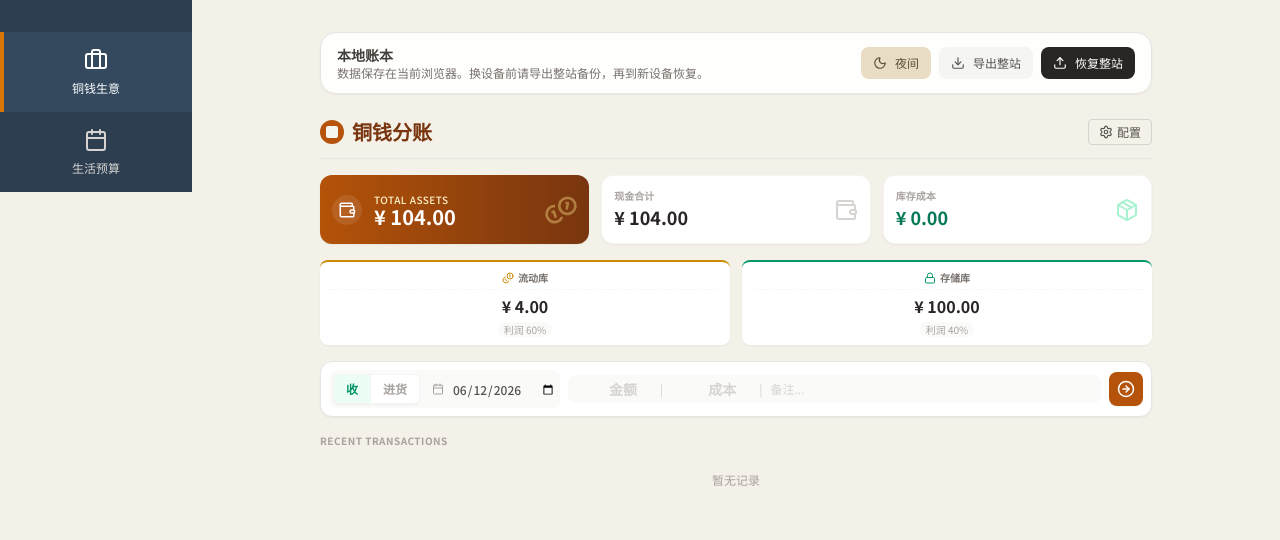
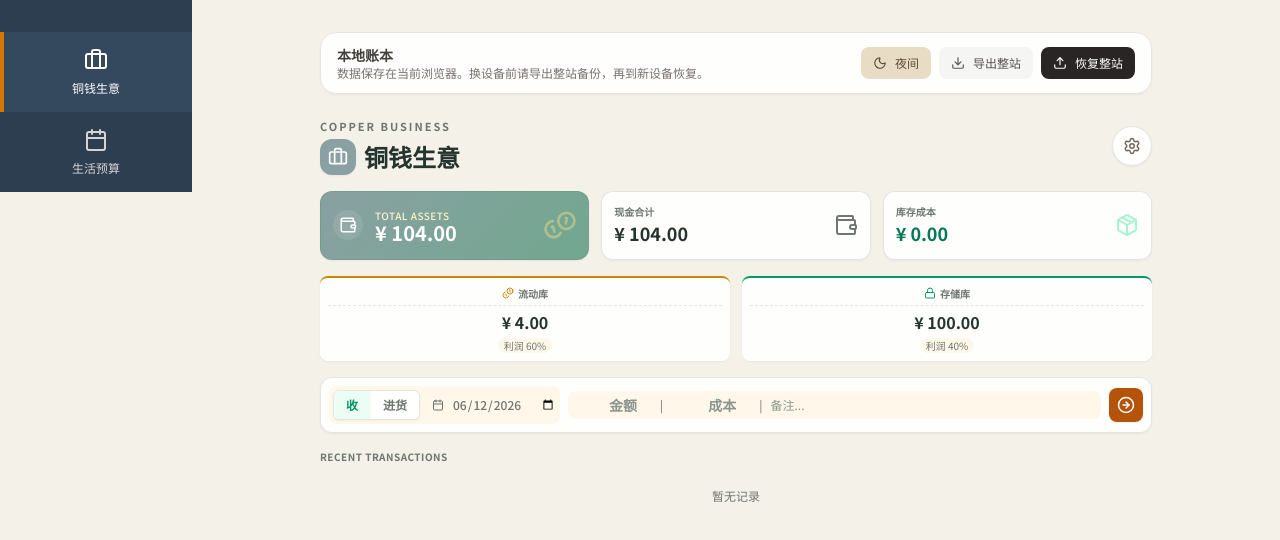
Before and after one commit to mianfeng/Daily-Ledger-, a React (Vite) app: page / in a window 1280 px wide. Both pictures are taken after a click on the element "铜钱生意". Shown: the top 540 px of the page. Built offline with nearby package versions, Linux system fonts and the light colour scheme.

Commit message:
Unify copper shop UI theme

```diff
--- a/App.tsx
+++ b/App.tsx
@@ -260,7 +260,7 @@ const App: React.FC = () => {
         )}
 
         {currentView === ViewType.COPPER ? (
-          <CopperShop data={ledger.copper} setData={setCopperData} />
+          <CopperShop data={ledger.copper} setData={setCopperData} theme={theme} />
         ) : (
           <DailyLedger
             appControls={appControls}
--- a/components/CopperShop.tsx
+++ b/components/CopperShop.tsx
@@ -2,6 +2,7 @@ import React, { useEffect, useMemo, useState } from 'react';
 import {
   Archive,
   ArrowRightCircle,
+  Briefcase,
   Calendar,
   Coins,
   Download,
@@ -13,6 +14,7 @@ import {
   TrendingUp,
   Upload,
   Wallet,
+  X,
 } from 'lucide-react';
 import {
   Bar,
@@ -69,9 +71,10 @@ type CopperTrendMode = 'flow' | 'inventory';
 interface CopperShopProps {
   data: CopperData;
   setData: React.Dispatch<React.SetStateAction<CopperData>>;
+  theme: 'light' | 'dark';
 }
 
-export const CopperShop: React.FC<CopperShopProps> = ({ data, setData }) => {
+export const CopperShop: React.FC<CopperShopProps> = ({ data, setData, theme }) => {
   const [showSettings, setShowSettings] = useState(false);
   const [ratioDraft, setRatioDraft] = useState<CopperRatios>(data.ratios);
   const [inventoryEntryAmount, setInventoryEntryAmount] = useState('');
@@ -158,6 +161,18 @@ export const CopperShop: React.FC<CopperShopProps> = ({ data, setData }) => {
     () => data.transactions.filter((transaction) => transaction.isLegacyLocked).length,
     [data.transactions],
   );
+  const isDark = theme === 'dark';
+  const chartGridColor = isDark ? 'rgba(255,255,255,0.10)' : '#E7E1D4';
+  const chartTickColor = isDark ? '#BFC9C1' : '#7D7165';
+  const tooltipStyle = {
+    background: isDark ? '#202820' : 'rgba(255, 255, 255, 0.96)',
+    borderRadius: '10px',
+    border: isDark ? '1px solid rgba(255,255,255,0.12)' : '1px solid rgba(77,91,82,0.12)',
+    boxShadow: '0 18px 34px -22px rgba(0, 0, 0, 0.45)',
+    color: isDark ? '#EDF2EA' : '#26342F',
+    fontSize: '11px',
+    padding: '6px 8px',
+  };
 
   const handleAddTransaction = () => {
     const amount = Number(form.amount);
@@ -332,26 +347,47 @@ export const CopperShop: React.FC<CopperShopProps> = ({ data, setData }) => {
   };
 
   return (
-    <div className="space-y-4 animate-fade-in pb-10">
-      <div className="flex justify-between items-center border-b pb-3 border-stone-200">
-        <h1 className="text-xl font-bold text-amber-900 flex items-center gap-2">
-          <div className="relative w-6 h-6">
-            <div className="absolute inset-0 bg-amber-700 rounded-full"></div>
-            <div className="absolute inset-1.5 bg-[#F5F5F0] rounded-sm"></div>
+    <div className={`copper-shop copper-shop-${theme} space-y-4 animate-fade-in pb-10`}>
+      <div className="flex justify-between items-center gap-3">
+        <div>
+          <div className="text-[11px] font-bold uppercase tracking-[0.18em] text-[#8b8175]">
+            Copper Business
           </div>
-          铜钱分账
-        </h1>
+          <h1 className="mt-1 text-2xl font-black text-[#3f4842] flex items-center gap-2">
+            <span className="rounded-xl bg-[#8aa0a2] p-2 text-white shadow-sm">
+              <Briefcase size={20} />
+            </span>
+            铜钱生意
+          </h1>
+        </div>
         <button
-          onClick={() => setShowSettings((prev) => !prev)}
-          className="flex items-center gap-1 px-2.5 py-1 text-xs text-stone-600 border border-stone-300 rounded hover:bg-stone-100 transition-colors"
+          onClick={() => setShowSettings(true)}
+          className="rounded-full border border-stone-200 bg-white/80 p-2.5 text-[#70685f] shadow-sm"
+          title="配置"
         >
-          <Settings size={14} /> 配置
+          <Settings size={18} />
         </button>
       </div>
 
       {showSettings && (
-        <div className="bg-white p-4 rounded-xl shadow-lg border-t-4 border-stone-400 space-y-4">
-          <div>
+        <div className="copper-sheet-overlay" onClick={() => setShowSettings(false)}>
+        <div className="copper-sheet space-y-4" onClick={(event) => event.stopPropagation()}>
+          <div className="mx-auto mb-1 h-1 w-10 rounded-full bg-stone-300" />
+          <div className="flex items-center justify-between gap-3">
+            <h2 className="flex items-center gap-2 text-base font-black">
+              <Settings size={17} />
+              铜钱设置
+            </h2>
+            <button
+              onClick={() => setShowSettings(false)}
+              className="rounded-full border border-stone-200 bg-white/80 p-2 text-stone-500"
+              title="关闭"
+            >
+              <X size={16} />
+            </button>
+          </div>
+
+          <div className="rounded-2xl border border-stone-200 bg-white/80 p-3">
             <h3 className="font-bold text-sm mb-3">利润分配比例 (总和须为100)</h3>
             <div className="grid grid-cols-2 gap-3 mb-3">
               <div>
@@ -385,13 +421,13 @@ export const CopperShop: React.FC<CopperShopProps> = ({ data, setData }) => {
             </div>
             <button
               onClick={handleSaveSettings}
-              className="w-full bg-amber-700 text-white py-1.5 rounded hover:bg-amber-800 text-sm"
+              className="w-full bg-[#4f7f8c] text-white py-2 rounded-xl hover:bg-[#426f79] text-sm font-bold"
             >
               保存比例
             </button>
           </div>
 
-          <div className="pt-4 border-t border-stone-100">
+          <div className="rounded-2xl border border-stone-200 bg-white/80 p-3">
             <h3 className="font-bold text-sm mb-3">库存成本补录</h3>
             <div className="flex flex-col md:flex-row gap-2">
               <input
@@ -417,7 +453,7 @@ export const CopperShop: React.FC<CopperShopProps> = ({ data, setData }) => {
             </div>
           </div>
 
-          <div className="pt-4 border-t border-stone-100">
+          <div className="rounded-2xl border border-stone-200 bg-white/80 p-3">
             <h3 className="font-bold text-sm mb-3">盘点设置总额</h3>
             <div className="flex flex-col md:flex-row gap-2">
               <input
@@ -443,7 +479,7 @@ export const CopperShop: React.FC<CopperShopProps> = ({ data, setData }) => {
             </div>
           </div>
 
-          <div className="pt-3 border-t flex gap-2">
+          <div className="pt-1 flex gap-2">
             <button
               onClick={() => exportCopperToExcel(data)}
               className="flex items-center gap-1 px-3 py-1.5 bg-blue-500 text-white rounded text-xs hover:bg-blue-600"
@@ -455,6 +491,7 @@ export const CopperShop: React.FC<CopperShopProps> = ({ data, setData }) => {
               <input type="file" hidden onChange={handleImport} accept=".xlsx,.xls" />
             </label>
           </div>
+        </div>
         </div>
       )}
 
@@ -682,19 +719,19 @@ export const CopperShop: React.FC<CopperShopProps> = ({ data, setData }) => {
                     data={trendSummary.flowData}
                     margin={{ top: 8, right: 8, left: -18, bottom: 0 }}
                   >
-                    <CartesianGrid strokeDasharray="3 3" vertical={false} stroke="#F3F4F6" />
+                    <CartesianGrid strokeDasharray="3 3" vertical={false} stroke={chartGridColor} />
                     <XAxis
                       dataKey="shortDate"
                       axisLine={false}
                       interval="preserveStartEnd"
                       minTickGap={18}
-                      tick={{ fontSize: 9, fill: '#9CA3AF' }}
+                      tick={{ fontSize: 9, fill: chartTickColor }}
                       tickLine={false}
                     />
                     <YAxis
                       axisLine={false}
                       tickFormatter={(value) => formatCompactAmount(Number(value))}
-                      tick={{ fontSize: 9, fill: '#9CA3AF' }}
+                      tick={{ fontSize: 9, fill: chartTickColor }}
                       tickLine={false}
                       width={34}
                     />
@@ -704,18 +741,12 @@ export const CopperShop: React.FC<CopperShopProps> = ({ data, setData }) => {
                         name,
                       ]}
                       labelFormatter={(label) => `日期: ${label}`}
-                      contentStyle={{
-                        borderRadius: '8px',
-                        border: 'none',
-                        boxShadow: '0 10px 24px -16px rgba(0, 0, 0, 0.35)',
-                        fontSize: '11px',
-                        padding: '6px 8px',
-                      }}
+                      contentStyle={tooltipStyle}
                     />
                     <Bar
                       dataKey="income"
                       name="收入"
-                      fill="#10B981"
+                      fill="#6FA88D"
                       radius={[4, 4, 0, 0]}
                       maxBarSize={14}
                     />
@@ -723,7 +754,7 @@ export const CopperShop: React.FC<CopperShopProps> = ({ data, setData }) => {
                       type="monotone"
                       dataKey="profitTrend"
                       name="利润均线"
-                      stroke="#2563EB"
+                      stroke="#C58E62"
                       strokeWidth={2.5}
                       dot={false}
                       activeDot={{ r: 3 }}
@@ -734,39 +765,33 @@ export const CopperShop: React.FC<CopperShopProps> = ({ data, setData }) => {
                     data={chartData}
                     margin={{ top: 8, right: 8, left: -18, bottom: 0 }}
                   >
-                    <CartesianGrid strokeDasharray="3 3" vertical={false} stroke="#F3F4F6" />
+                    <CartesianGrid strokeDasharray="3 3" vertical={false} stroke={chartGridColor} />
                     <XAxis
                       dataKey="shortDate"
                       axisLine={false}
                       interval="preserveStartEnd"
                       minTickGap={18}
-                      tick={{ fontSize: 9, fill: '#9CA3AF' }}
+                      tick={{ fontSize: 9, fill: chartTickColor }}
                       tickLine={false}
                     />
                     <YAxis
                       axisLine={false}
                       domain={['auto', 'auto']}
                       tickFormatter={(value) => formatCompactAmount(Number(value))}
-                      tick={{ fontSize: 9, fill: '#D97706' }}
+                      tick={{ fontSize: 9, fill: chartTickColor }}
                       tickLine={false}
                       width={34}
                     />
                     <Tooltip
                       formatter={(value: number) => formatMoney(Number(value))}
                       labelFormatter={(label) => `日期: ${label}`}
-                      contentStyle={{
-                        borderRadius: '8px',
-                        border: 'none',
-                        boxShadow: '0 10px 24px -16px rgba(0, 0, 0, 0.35)',
-                        fontSize: '11px',
-                        padding: '6px 8px',
-                      }}
+                      contentStyle={tooltipStyle}
                     />
                     <Line
                       type="monotone"
                       dataKey="inventoryCost"
                       name="库存成本"
-                      stroke="#D97706"
+                      stroke="#8AA0A2"
                       strokeWidth={2.5}
                       dot={false}
                       activeDot={{ r: 3 }}
@@ -875,7 +900,7 @@ export const CopperShop: React.FC<CopperShopProps> = ({ data, setData }) => {
                   </div>
                   <button
                     onClick={() => handleDeleteTransaction(transaction.id)}
-                    className={`p-1 rounded transition-colors opacity-0 group-hover:opacity-100 ${
+                    className={`p-1 rounded transition-colors opacity-100 md:opacity-0 md:group-hover:opacity-100 ${
                       transaction.isLegacyLocked
                         ? 'text-stone-200 cursor-not-allowed'
                         : 'text-stone-300 hover:text-red-500'
--- a/index.css
+++ b/index.css
@@ -303,3 +303,126 @@ body {
     linear-gradient(135deg, rgba(82, 139, 153, 0.96), rgba(57, 105, 113, 0.98)),
     #4f7f8c;
 }
+
+.copper-shop {
+  --copper-text: #26342f;
+  --copper-muted: #6f766f;
+  --copper-surface: rgba(255, 255, 255, 0.9);
+  --copper-soft: #fff7ea;
+  --copper-border: rgba(77, 91, 82, 0.15);
+  --copper-blue: #8aa0a2;
+  --copper-green: #8fb795;
+  --copper-amber: #d2a76d;
+  --copper-red: #cf7f73;
+}
+
+.copper-shop-dark {
+  --copper-text: #edf2ea;
+  --copper-muted: #c0cbc2;
+  --copper-surface: #202820;
+  --copper-soft: #2a3329;
+  --copper-border: rgba(255, 255, 255, 0.12);
+  --copper-blue: #6fa9b8;
+  --copper-green: #83bd8b;
+  --copper-amber: #d8b763;
+  --copper-red: #dc8b82;
+}
+
+.copper-shop,
+.copper-shop h1,
+.copper-shop h2,
+.copper-shop h3 {
+  color: var(--copper-text);
+}
+
+.copper-shop .bg-white,
+.copper-shop .bg-white\/80,
+.copper-shop .bg-white\/90 {
+  background-color: var(--copper-surface);
+}
+
+.copper-shop .bg-stone-50,
+.copper-shop .bg-stone-100 {
+  background-color: var(--copper-soft);
+}
+
+.copper-shop .border-stone-100,
+.copper-shop .border-stone-200,
+.copper-shop .border-stone-300 {
+  border-color: var(--copper-border);
+}
+
+.copper-shop .text-stone-300,
+.copper-shop .text-stone-400,
+.copper-shop .text-stone-500,
+.copper-shop .text-stone-600,
+.copper-shop .text-\[\#8b8175\] {
+  color: var(--copper-muted);
+}
+
+.copper-shop .text-stone-700,
+.copper-shop .text-stone-800,
+.copper-shop .text-amber-900,
+.copper-shop .text-\[\#3f4842\] {
+  color: var(--copper-text);
+}
+
+.copper-shop .bg-gradient-to-r {
+  background:
+    linear-gradient(135deg, rgba(138, 160, 162, 0.96), rgba(111, 168, 141, 0.94)),
+    var(--copper-blue);
+  border: 1px solid rgba(77, 91, 82, 0.12);
+}
+
+.copper-shop-dark .bg-gradient-to-r {
+  background:
+    linear-gradient(135deg, rgba(43, 93, 111, 0.96), rgba(49, 91, 65, 0.96)),
+    #17343a;
+}
+
+.copper-shop input,
+.copper-sheet input {
+  border-color: var(--copper-border);
+  color: var(--copper-text);
+}
+
+.copper-shop input::placeholder,
+.copper-sheet input::placeholder {
+  color: #8a958d;
+}
+
+.copper-shop-dark input,
+.copper-shop-dark .copper-sheet input {
+  background: #172017;
+  border-color: rgba(255, 255, 255, 0.16);
+  color: var(--copper-text);
+}
+
+.copper-sheet-overlay {
+  position: fixed;
+  inset: 0;
+  z-index: 80;
+  display: flex;
+  align-items: center;
+  justify-content: center;
+  padding: 18px;
+  background: rgba(13, 18, 15, 0.52);
+  animation: sheetIn 0.18s ease-out;
+}
+
+.copper-sheet {
+  width: min(100%, 40rem);
+  max-height: min(82vh, 720px);
+  overflow-y: auto;
+  border: 1px solid var(--copper-border);
+  border-radius: 24px;
+  background: var(--copper-surface);
+  color: var(--copper-text);
+  padding: 14px 16px 18px;
+  box-shadow: 0 24px 64px rgba(21, 26, 22, 0.34);
+  animation: sheetSlideUp 0.22s ease-out;
+}
+
+.copper-shop-dark .copper-sheet {
+  background: #202820;
+}
```
